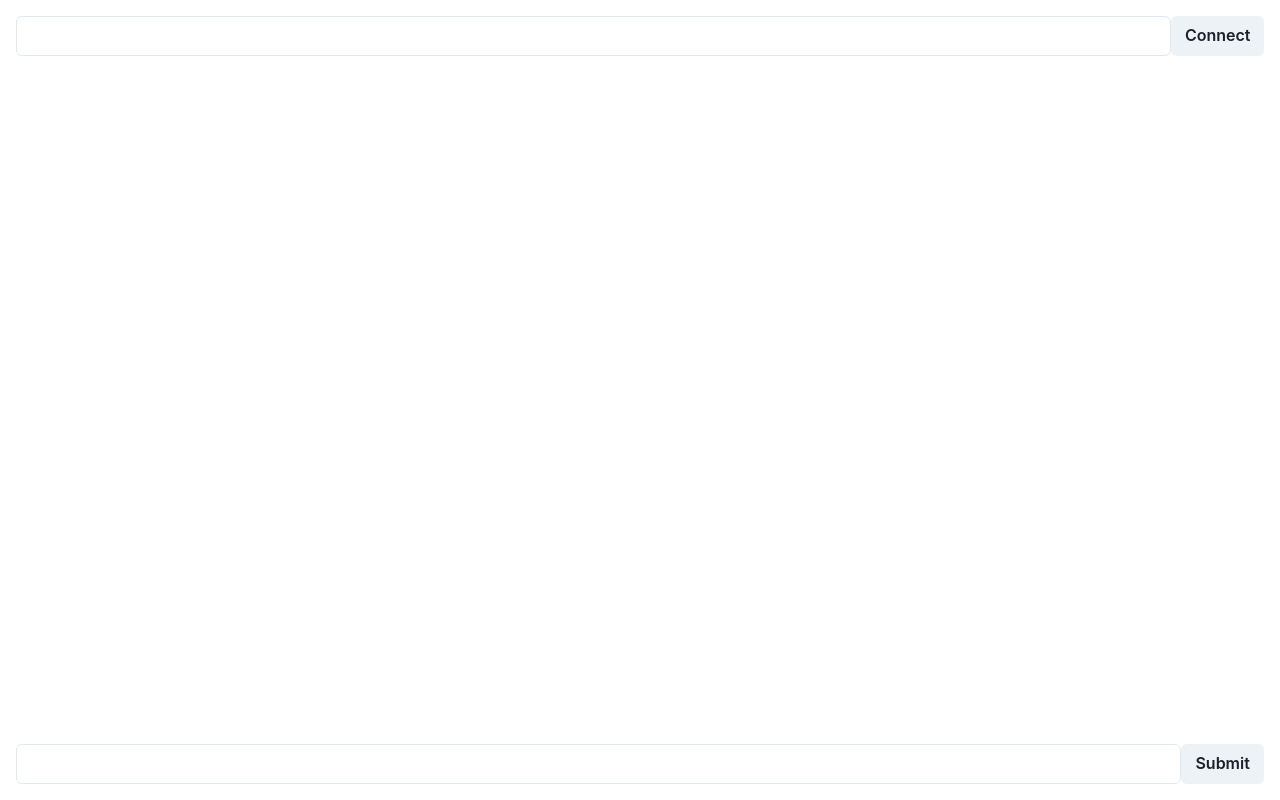
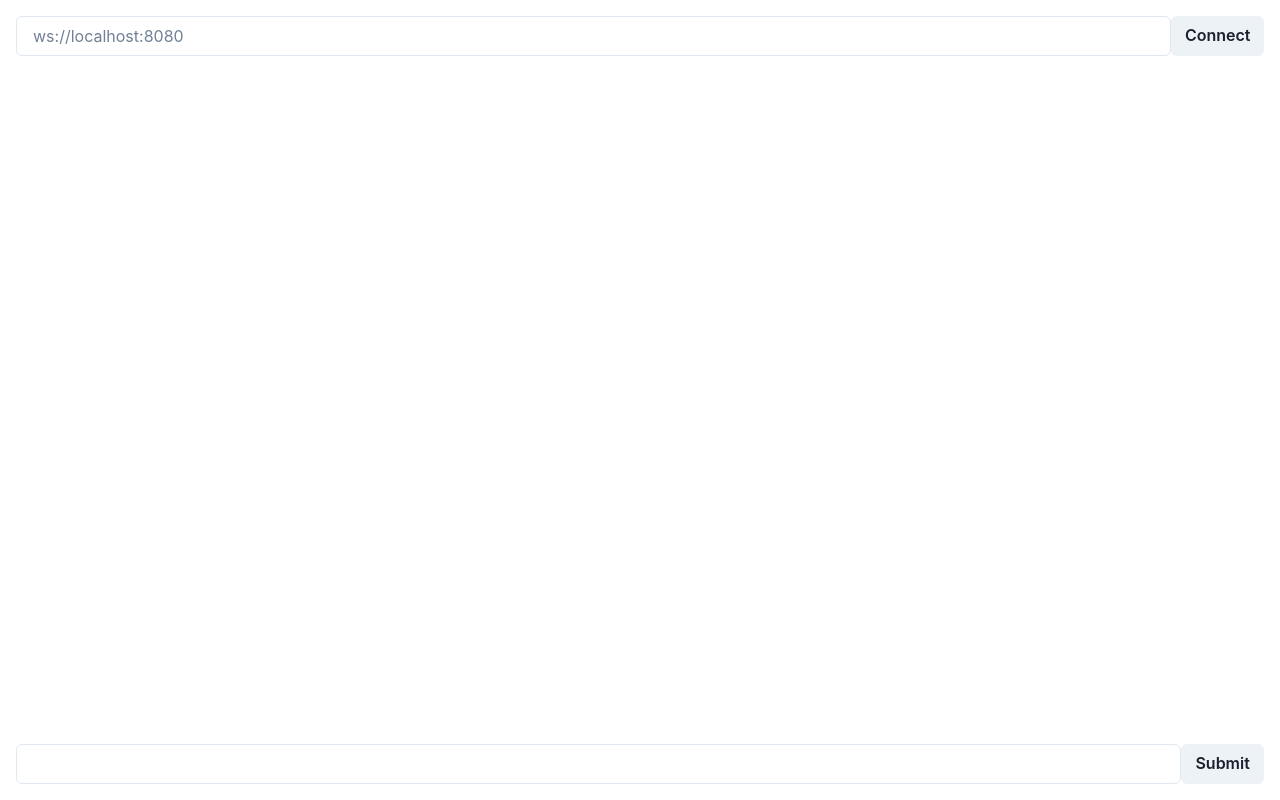
Before and after one commit to iPolyomino/wsws, a React (Create React App) app: page / in a window 1280 px wide. Built offline with nearby package versions, Linux system fonts and the light colour scheme.

Commit message:
fix: add placeholder

```diff
--- a/src/Address.tsx
+++ b/src/Address.tsx
@@ -35,6 +35,7 @@ function Address({ ws, setWs }: { ws: WebSocket | null; setWs: any }) {
         <Input
           type="text"
           name="address"
+          placeholder="ws://localhost:8080"
           value={address}
           onChange={(e) => setAddress(e.target.value)}
           bgColor={ws?.readyState === ReadyState.Open ? "green" : ""}
```
